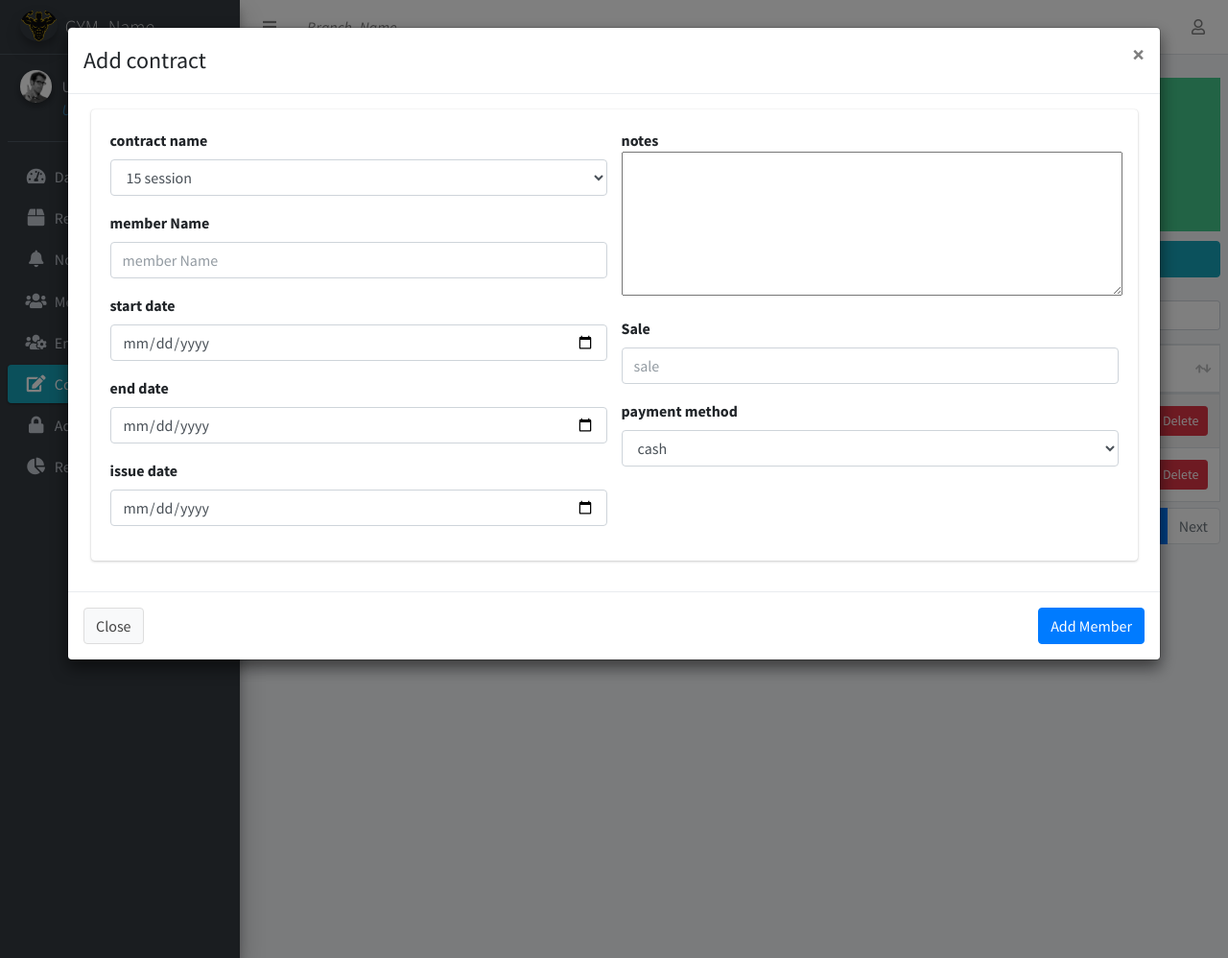
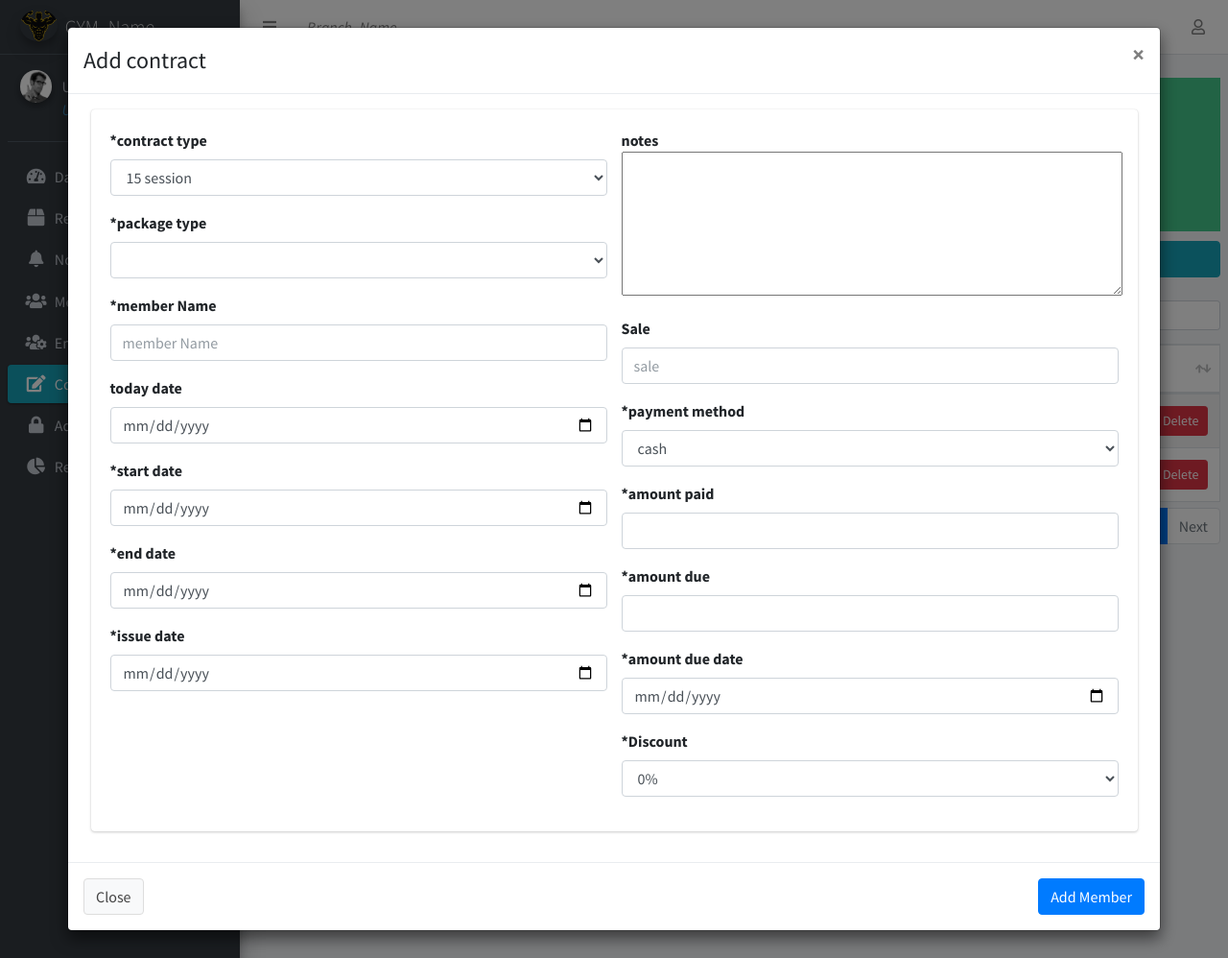
Before and after one commit to ZeiadHossam/Gym-system, a PHP site: page /contracts.php in a window 1280 px wide, after a click on "Add Contract". Shown: the whole page at 96% size. Run offline with PHP 8.4, Linux system fonts and the light colour scheme; lists and menus that the app fills with data are empty; some libraries are stand-ins or nearby versions.

Commit message:
add member,employee,contractand view member

```diff
--- a/addcontract.php
+++ b/addcontract.php
@@ -22,31 +22,47 @@
 				<div class="row">
 				 <div class="col-md-6">
                   <div class="form-group">
-                    <label >contract name </label>
+                    <label >*contract type </label>
 
                                             <select class="form-control">
 
                                                 <option>15 session</option>
                                                 <option>30 session</option>
                                                 <option>45 session</option>
+
                                             </select>
                   </div>
 				  <div class="form-group">
-                    <label for="fname">member Name</label>
+                    <label >*package type </label>
+
+                                            <select class="form-control">
+
+                                                <option></option>
+                                                <option></option>
+                                                <option></option>
+
+                                            </select>
+                  </div>
+				  <div class="form-group">
+                    <label for="fname">*member Name</label>
                     <input type="text" class="form-control"  placeholder="member Name" required>
                   </div>
 				  <div class="form-group">
-                    <label for="fname">start date</label>
+                    <label for="fname">today date</label>
+                    <input type="date" class="form-control"  required>
+                  </div>
+				  <div class="form-group">
+                    <label for="fname">*start date</label>
                     <input type="date" class="form-control"  required>
                   </div>
                   <div class="form-group">
-                    <label >end date</label>
+                    <label >*end date</label>
                     <input type="date" class="form-control"  required>
                   </div>
 
 
 				<div class="form-group">
-                    <label >issue date</label>
+                    <label >*issue date</label>
                     <input type="date" class="form-control"  required>
                   </div>
 
@@ -67,10 +83,10 @@
 
 				   <div class="form-group">
                     <label for="exampleInputEmail1">Sale</label>
-                    <input type="text" class="form-control" maxlength="8"  placeholder="sale " required>
+                    <input type="text" class="form-control"   placeholder="sale " required>
                   </div>
 				   <div class="form-group">
-				      <label >payment method </label>
+				      <label >*payment method </label>
 
                                             <select class="form-control">
                                                 <option class="hidden"  selected disabled>cash</option>
@@ -79,7 +95,30 @@
                                                 <option></option>
                                             </select>
                                         </div>
+										<div class="form-group">
+                    <label >*amount paid</label>
+                    <input type="text" class="form-control"  required>
+                  </div>
+				  		<div class="form-group">
+                    <label >*amount due</label>
+                    <input type="text" class="form-control"  required>
+                  </div>
+				  		<div class="form-group">
+                    <label >*amount due date</label>
+                    <input type="date" class="form-control"  required>
+                  </div>
+				<div class="form-group">
+				      <label >*Discount </label>
 
+                                            <select class="form-control">
+                                                <option class="hidden"  selected disabled>0%</option>
+                                                <option>10%</option>
+                                                <option>25%</option>
+                                                <option>50%</option>
+
+                                                <option></option>
+                                            </select>
+                                        </div>
 
 
 
@@ -99,7 +138,6 @@
               <button type="button" class="btn btn-primary">Add Member</button>
             </div>
           </div>
-          <!-- /.modal-content -->
         </div>
-        <!-- /.modal-dialog -->
+
       </div>
--- a/members.php
+++ b/members.php
@@ -1,5 +1,6 @@
 <?php include("shared/main.php")?>
 <?php include("addmember.php")?>
+<?php include("viewmember.php")?>
 <section class="content">
     <div class="container-fluid">
 	<br>
@@ -32,7 +33,7 @@
 						<td>ahmed@email.com</td>
 						<td>
 							<div class="btn-group tablebuttons">
-							<button type="button" class="btn btn-secondary btn-sm ">View</button>
+							<button class="btn btn-info" data-backdrop="static" data-keyboard="false" data-toggle="modal" data-target="#modal-xllll">View</button>
 							<button type="button" class="btn btn-info btn-sm ">Edit</button>
 							<button type="button" class="btn btn-danger btn-sm ">Delete</button>
 							</div>
```
Also changed, not shown: addemployee.php (+15 -18 lines), addmember.php (+31 -25 lines).
